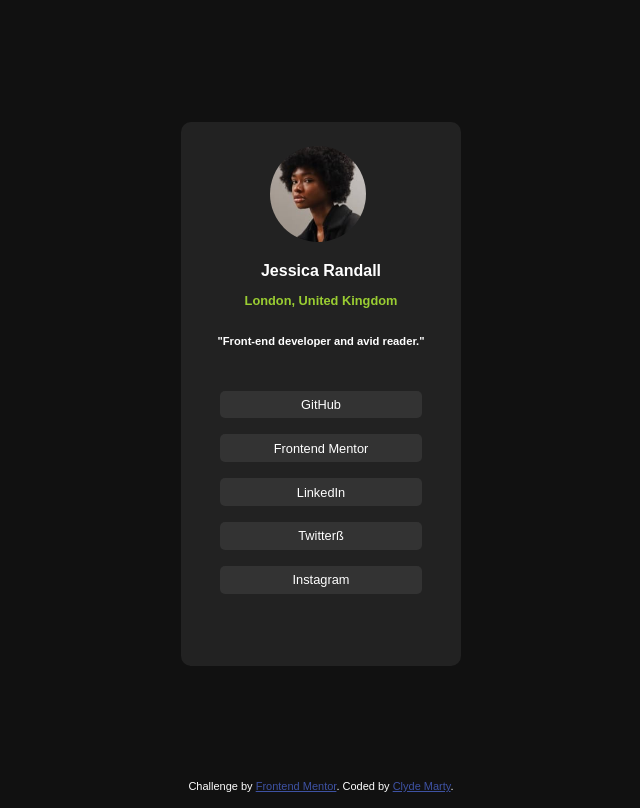
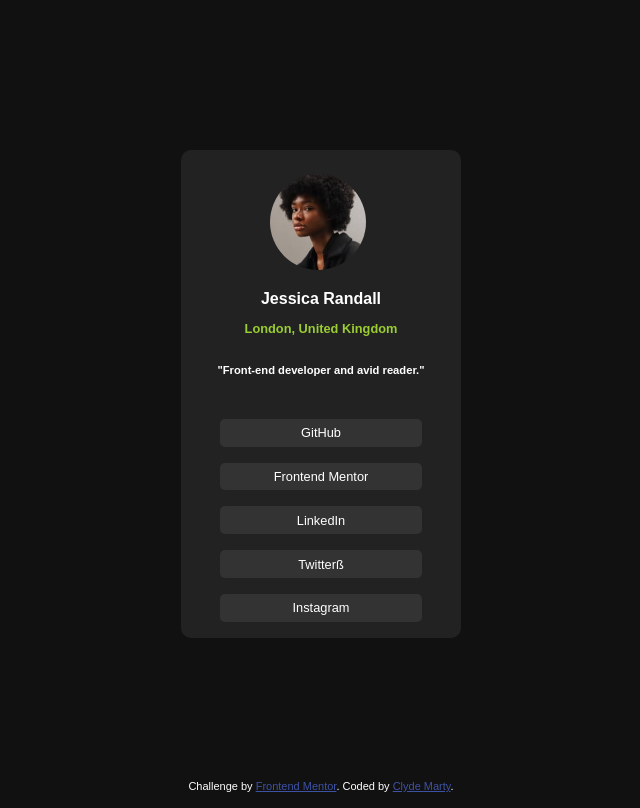
Before and after one commit to clydexmarty09/Social-links-example, a plain HTML site: page index.html in a window 1280 px wide. Shown: the whole page, without its empty margins (319-959 px from the left). Drawn offline with Linux system fonts and the light colour scheme.

Commit message:
height adjustment and hover effect

```diff
--- a/styles.css
+++ b/styles.css
@@ -27,6 +27,10 @@ body  {
     background-color: #333;
 }
 
+.links a:hover {
+    background-color: yellowgreen;
+}
+
 .wrapper  {
     display: flex;
     flex-direction: column;
@@ -34,10 +38,11 @@ body  {
     border:1px;
     border-radius: 10px;
     max-width:280px;
-    height:68%;
+    height:auto;
     margin:auto auto;
     width:100%;
     background-color: #222;
+    padding:auto auto;
 
 }
 .links {
@@ -46,6 +51,7 @@ body  {
     gap:1rem;
     text-decoration: none;
     padding-top:2rem;
+    padding-bottom:1rem;
 }
 
 img {
```
